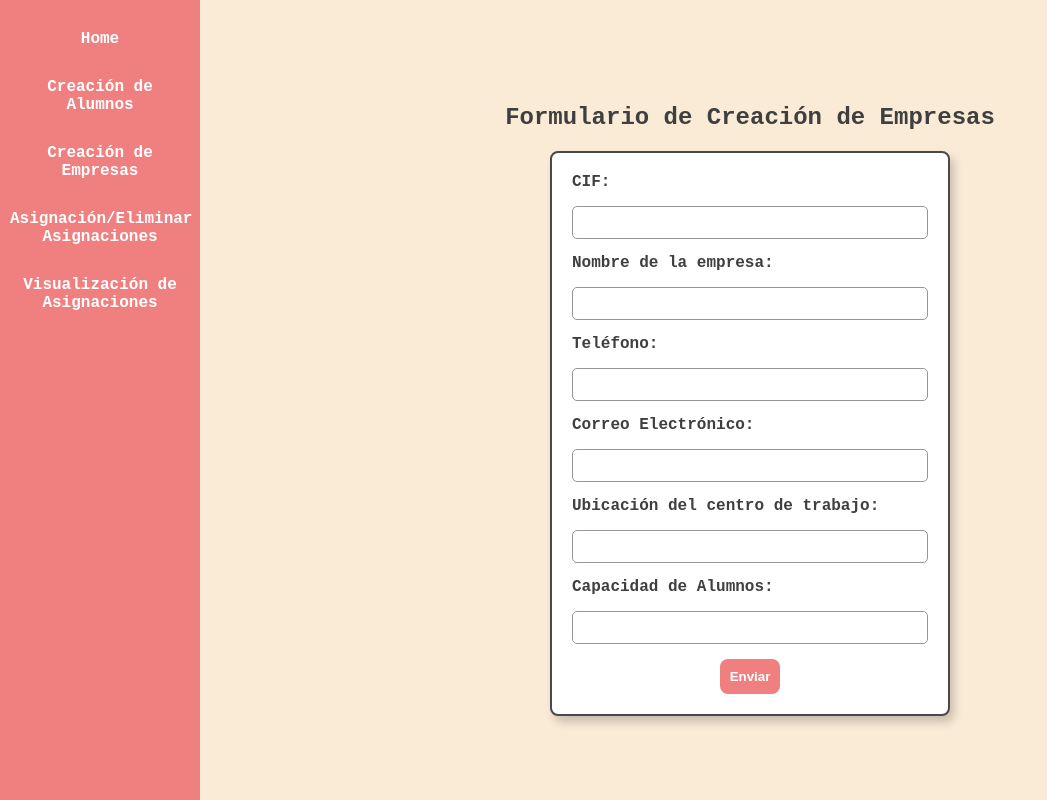
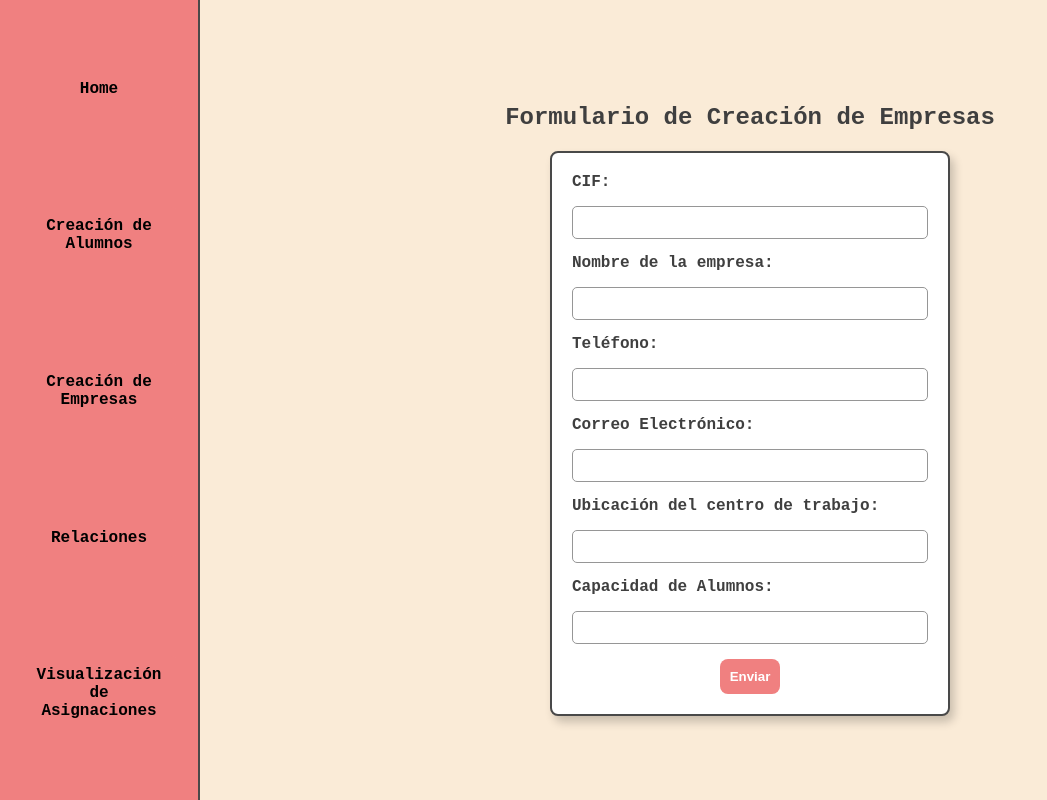
Before and after one commit to angelbuigues/CRM_-Buigiues_IJim-nez, a website: page ElPlaX/webapp/html/empresas.html in a window 1280 px wide. Shown: the whole page, without its empty margins (0-1047 px from the left). Drawn offline with Linux system fonts and the light colour scheme.

Commit message:
Empresas HTML y CSS updated

```diff
--- a/ElPlaX/webapp/html/empresas.html
+++ b/ElPlaX/webapp/html/empresas.html
@@ -11,7 +11,7 @@
         <a href="home.html" id="home-link">Home</a>
         <a href="alumnos.html" id="alumn-link">Creación de Alumnos</a>
         <a href="empresas.html" id="client-link">Creación de Empresas</a>
-        <a href="relaciones.html" id="relation-link">Asignación/Eliminar Asignaciones</a>
+        <a href="relaciones.html" id="relation-link">Relaciones</a>
         <a href="informacion.html" id="information-link">Visualización de Asignaciones</a>
     </aside>
 
--- a/ElPlaX/webapp/style/empresas.css
+++ b/ElPlaX/webapp/style/empresas.css
@@ -17,18 +17,20 @@ aside {
     background-color: lightcoral;
     display: flex;
     flex-direction: column;
+    justify-content: space-around;
     align-items: center;
-    gap: 10px;
     position: fixed;
     top: 0;
     left: 0;
+    border-right: 2px solid rgb(73, 73, 73);
 }
 
 aside a {
-    color: white;
+    color: black;
     text-decoration: none;
+    background-color: lightcoral;
     padding: 10px;
-    width: 100%;
+    width: 80%;
     text-align: center;
     font-weight: bold;
     border-radius: 8px;
@@ -41,7 +43,7 @@ aside a:hover {
 main {
     flex: 1;
     padding: 20px;
-    margin-left: 220px; /* Adjusts for the aside width */
+    margin-left: 220px;
     display: flex;
     flex-direction: column;
     align-items: center;
```
